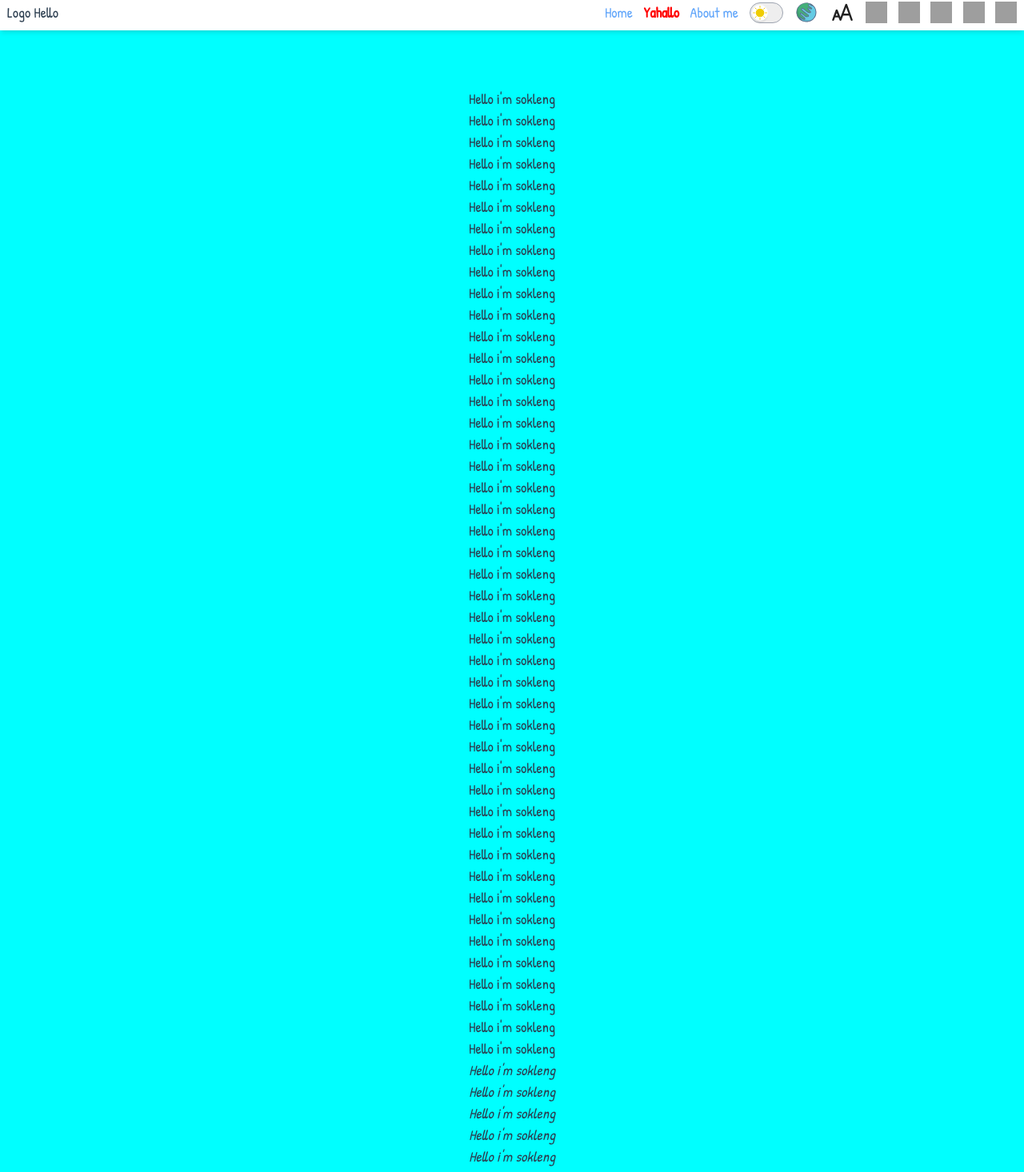
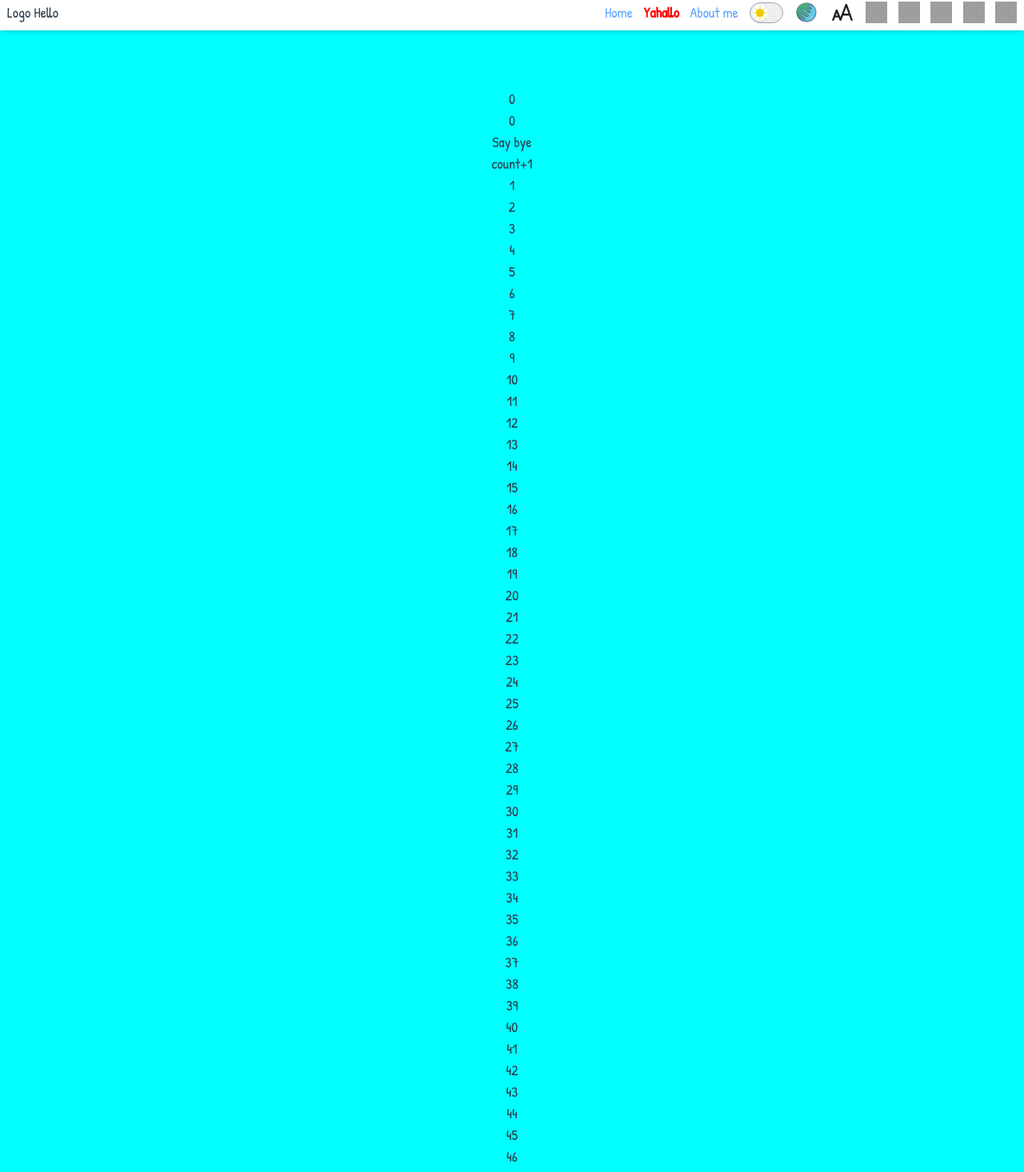
Before and after one commit to SoklengBun/four-leaves, a Vue app: page /sokleng in a window 1280 px wide. Shown: the part 7-1473 px from the top of the page at 80% size. Built offline with nearby package versions, Linux system fonts and the light colour scheme; grey boxes are pictures that could not be loaded.

Commit message:
add priconne (#13)

```diff
--- a/src/App.vue
+++ b/src/App.vue
@@ -12,7 +12,7 @@ const route = useRoute();
     <main>
       <RouterView />
     </main>
-    <FooterBar v-if="route.name !== 'home'" />
+    <!-- <FooterBar v-if="route.name !== 'home'" /> -->
   </div>
 </template>
 
--- /dev/null
+++ b/src/components/pages/priconne/PriconneHomePage.vue
@@ -0,0 +1,80 @@
+<script setup lang="ts">
+import { ref } from 'vue';
+import { useRoute } from 'vue-router';
+
+const route = useRoute();
+const sideBarItems = [
+  {
+    label: 'Character',
+    category: 'character',
+  },
+  {
+    label: 'Item',
+    category: 'item',
+  },
+  {
+    label: 'Unique Equipment',
+    category: 'ue',
+  },
+];
+
+const showSideBar = ref(true);
+</script>
+
+<template>
+  <div class="flex h-full w-full bg-red-100">
+    <div
+      :class="[
+        'fixed top-0 z-10 h-screen w-[350px] ',
+        'transition-transform duration-200',
+        'flex items-start',
+        { 'translate-x-[-300px]': !showSideBar },
+      ]"
+    >
+      <div class="flex h-screen w-[300px] flex-col bg-gray-400">
+        <div class="h-32">put any logo here?</div>
+        <RouterLink
+          v-for="item in sideBarItems"
+          :key="item.category"
+          :class="[
+            'flex h-10 items-center justify-start',
+            'border-b bg-blue-200 px-5 last:border-0',
+            {
+              'bg-green-600': route.query.category === item.category,
+            },
+          ]"
+          :to="{ name: 'priconne', query: { category: item.category } }"
+        >
+          {{ item.label }}
+        </RouterLink>
+      </div>
+      <button class="w-[50px] bg-red-500" @click="showSideBar = !showSideBar">
+        Toggel
+      </button>
+    </div>
+
+    <div class="flex w-screen justify-end bg-blue-100">
+      <div
+        :class="[
+          'h-full w-screen bg-red-600',
+          'transition-[width] duration-200',
+          { 'full-size': !showSideBar },
+          { 'normal-size': showSideBar },
+        ]"
+      >
+        aa aa aa aa aa
+        <div class="h-32 bg-green-300">aas</div>
+      </div>
+    </div>
+  </div>
+</template>
+
+<style scoped>
+.full-size {
+  width: 100vw;
+}
+
+.normal-size {
+  width: calc(100vw - 300px);
+}
+</style>
--- a/src/router/index.ts
+++ b/src/router/index.ts
@@ -25,6 +25,11 @@ const router = createRouter({
       component: SoklengView,
     },
     {
+      path: '/priconne',
+      name: 'priconne',
+      component: () => import('../views/PriconneHomeView.vue'),
+    },
+    {
       path: '/:pathMatch(.*)*',
       name: 'not-found',
       component: NotFound,
--- /dev/null
+++ b/src/views/PriconneHomeView.vue
@@ -0,0 +1,7 @@
+<script setup lang="ts">
+import PriconneHomePage from '~/components/pages/priconne/PriconneHomePage.vue';
+</script>
+
+<template>
+  <PriconneHomePage />
+</template>
--- a/src/views/SoklengView.vue
+++ b/src/views/SoklengView.vue
@@ -15,64 +15,13 @@ const say = (msg: string) => {
 <template>
   <div class="containers">
     <div class="container">
-      <h1>Hello i'm sokleng</h1>
-      <h1>Hello i'm sokleng</h1>
-      <h1>Hello i'm sokleng</h1>
-      <h1>Hello i'm sokleng</h1>
-      <h1>Hello i'm sokleng</h1>
-      <h1>Hello i'm sokleng</h1>
-      <h1>Hello i'm sokleng</h1>
-      <h1>Hello i'm sokleng</h1>
-      <h1>Hello i'm sokleng</h1>
-      <h1>Hello i'm sokleng</h1>
-      <h1>Hello i'm sokleng</h1>
-      <h1>Hello i'm sokleng</h1>
-      <h1>Hello i'm sokleng</h1>
-      <h1>Hello i'm sokleng</h1>
-      <h1>Hello i'm sokleng</h1>
-      <h1>Hello i'm sokleng</h1>
-      <h1>Hello i'm sokleng</h1>
-      <h1>Hello i'm sokleng</h1>
-      <h1>Hello i'm sokleng</h1>
-      <h1>Hello i'm sokleng</h1>
-      <h1>Hello i'm sokleng</h1>
-      <h1>Hello i'm sokleng</h1>
-      <h1>Hello i'm sokleng</h1>
-      <h1>Hello i'm sokleng</h1>
-      <h1>Hello i'm sokleng</h1>
-      <h1>Hello i'm sokleng</h1>
-      <h1>Hello i'm sokleng</h1>
-      <h1>Hello i'm sokleng</h1>
-      <h1>Hello i'm sokleng</h1>
-      <h1>Hello i'm sokleng</h1>
-      <h1>Hello i'm sokleng</h1>
-      <h1>Hello i'm sokleng</h1>
-      <h1>Hello i'm sokleng</h1>
-      <h1>Hello i'm sokleng</h1>
-      <h1>Hello i'm sokleng</h1>
-      <h1>Hello i'm sokleng</h1>
-      <h1>Hello i'm sokleng</h1>
-      <h1>Hello i'm sokleng</h1>
-      <h1>Hello i'm sokleng</h1>
-      <h1>Hello i'm sokleng</h1>
-
-      <h1>Hello i'm sokleng</h1>
-      <h1>Hello i'm sokleng</h1>
-      <h1>Hello i'm sokleng</h1>
-      <h1>Hello i'm sokleng</h1>
-      <h1>Hello i'm sokleng</h1>
-      <var>
-        <h1>Hello i'm sokleng</h1>
-        <h1>Hello i'm sokleng</h1>
-        <h1>Hello i'm sokleng</h1>
-        <h1>Hello i'm sokleng</h1>
-        <h1>Hello i'm sokleng</h1>
-        v</var
-      >
       <h1>{{ count }}</h1>
       <h1>{{ state }}</h1>
       <button type="button" @click="say('bye')">Say bye</button>
       <button type="button" @click="setState(state + 1)">count+1</button>
+      <div v-for="item in 10000" :key="item">
+        <div>{{ item }}</div>
+      </div>
     </div>
   </div>
 </template>
```
Also changed, not shown: src/assets/images/Priconne_Kokkoro_hurt.png (added).
